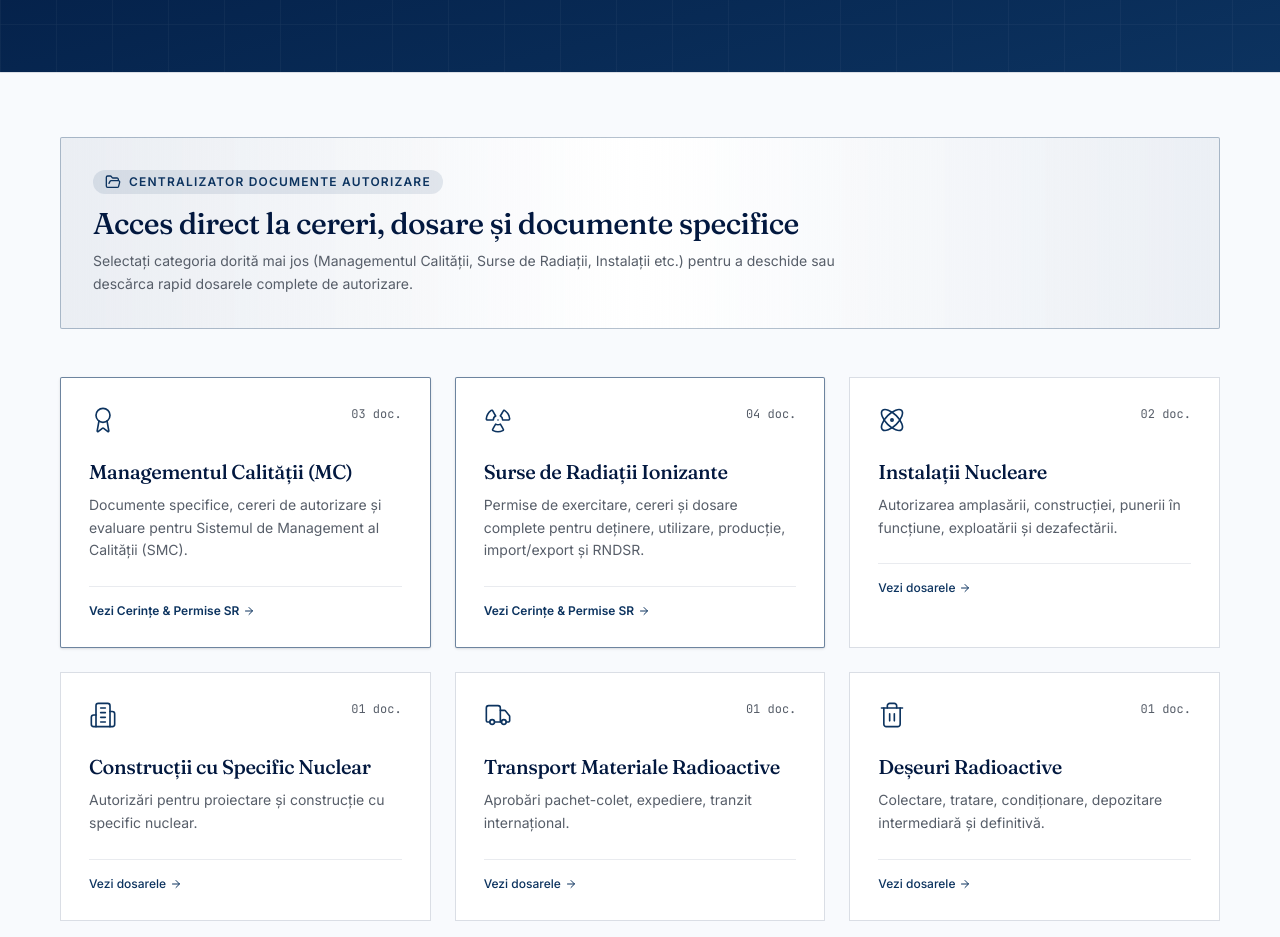
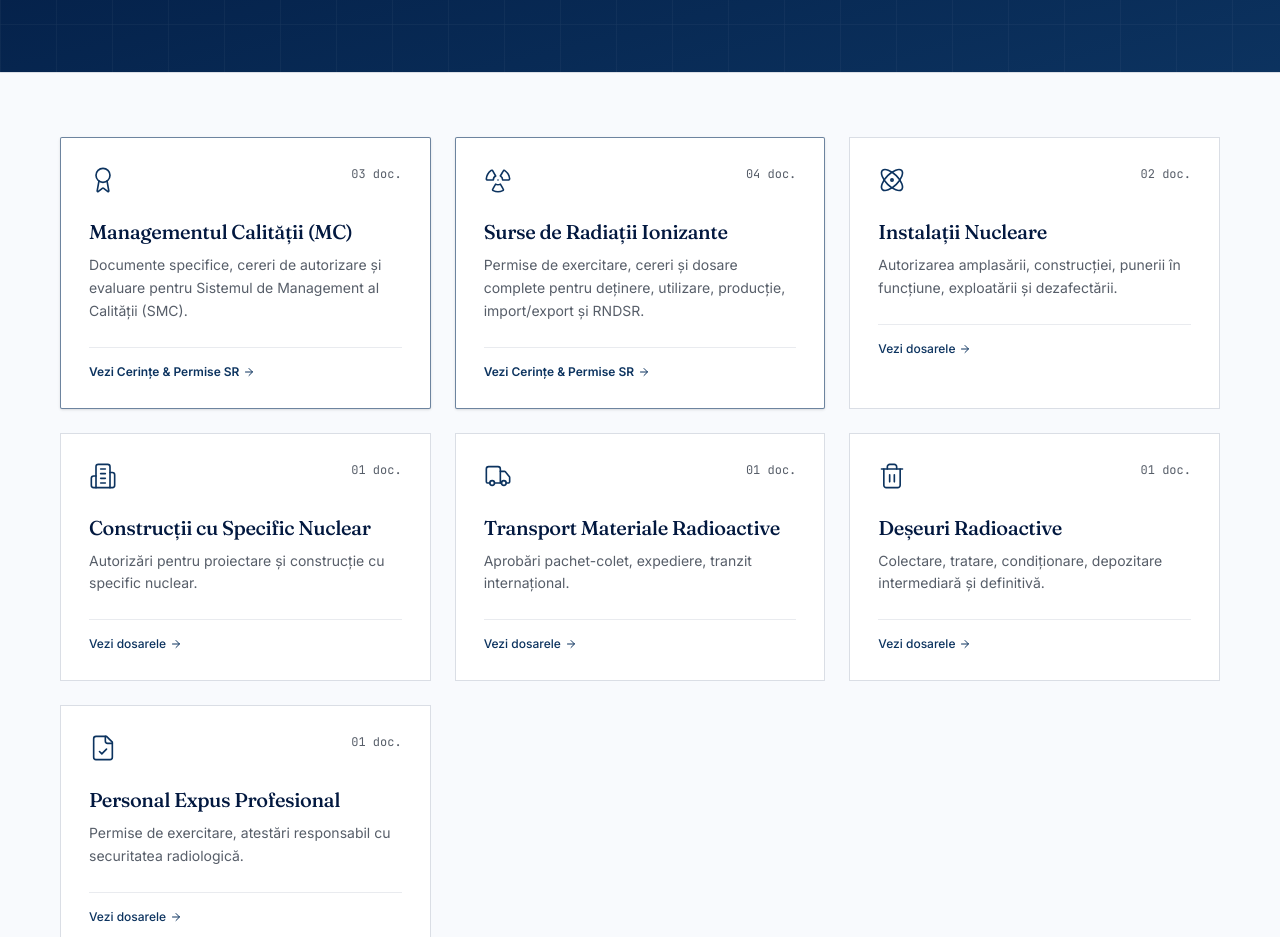
Before and after one commit to mihnea2456/cncan, a React (Vite) app: page /autorizari in a window 1280 px wide. Shown: the part 1300-2237 px from the top of the page. Built offline with nearby package versions, Linux system fonts and the light colour scheme.

Commit message:
Remove Centralizator documente autorizare hero notice banner from Autorizari page

```diff
--- a/src/routes/autorizari.tsx
+++ b/src/routes/autorizari.tsx
@@ -24,9 +24,9 @@ export const Route = createFileRoute("/autorizari")({
       {
         name: "description",
         content:
-          "Centralizator documente de autorizare CNCAN: Managementul Calității (MC), Surse de radiații ionizante, instalații nucleare, transport și deșeuri.",
+          "Portal autorizare CNCAN: Managementul Calității (MC), Surse de radiații ionizante, instalații nucleare, transport și deșeuri.",
       },
-      { property: "og:title", content: "Centralizator Autorizări CNCAN" },
+      { property: "og:title", content: "Portal Autorizări CNCAN" },
       {
         property: "og:description",
         content: "Formulare, cereri și dosare complete de autorizare pentru activități nucleare.",
@@ -233,26 +233,6 @@ function AuthPage() {
     <>
       <PageHeader eyebrow="01" title={t("auth.title")} subtitle={t("auth.sub")} />
       <section className="container-page py-12 md:py-16">
-        {/* HERO CENTRALIZATOR NOTICE */}
-        <div className="mb-12 rounded-sm border border-brand/30 bg-gradient-to-r from-brand-deep/5 via-card to-brand/5 p-6 md:p-8">
-          <div>
-            <div className="inline-flex items-center gap-2 text-xs font-semibold text-brand uppercase tracking-widest bg-brand/10 px-3 py-1 rounded-full mb-3">
-              <FolderOpen className="h-4 w-4" />
-              {lang === "ro" ? "Centralizator Documente Autorizare" : "Centralized Licensing Portal"}
-            </div>
-            <h2 className="font-display text-2xl md:text-3xl text-brand-deep">
-              {lang === "ro"
-                ? "Acces direct la cereri, dosare și documente specifice"
-                : "Direct access to applications, dossiers and specific documents"}
-            </h2>
-            <p className="mt-2 text-sm text-muted-foreground max-w-3xl leading-relaxed">
-              {lang === "ro"
-                ? "Selectați categoria dorită mai jos (Managementul Calității, Surse de Radiații, Instalații etc.) pentru a deschide sau descărca rapid dosarele complete de autorizare."
-                : "Select your desired category below (Quality Management, Radiation Sources, Installations etc.) to quickly access and download licensing files."}
-            </p>
-          </div>
-        </div>
-
         {/* CATEGORIES GRID */}
         <div className="grid gap-6 md:grid-cols-2 lg:grid-cols-3">
           {categories.map((c, i) => {
```
